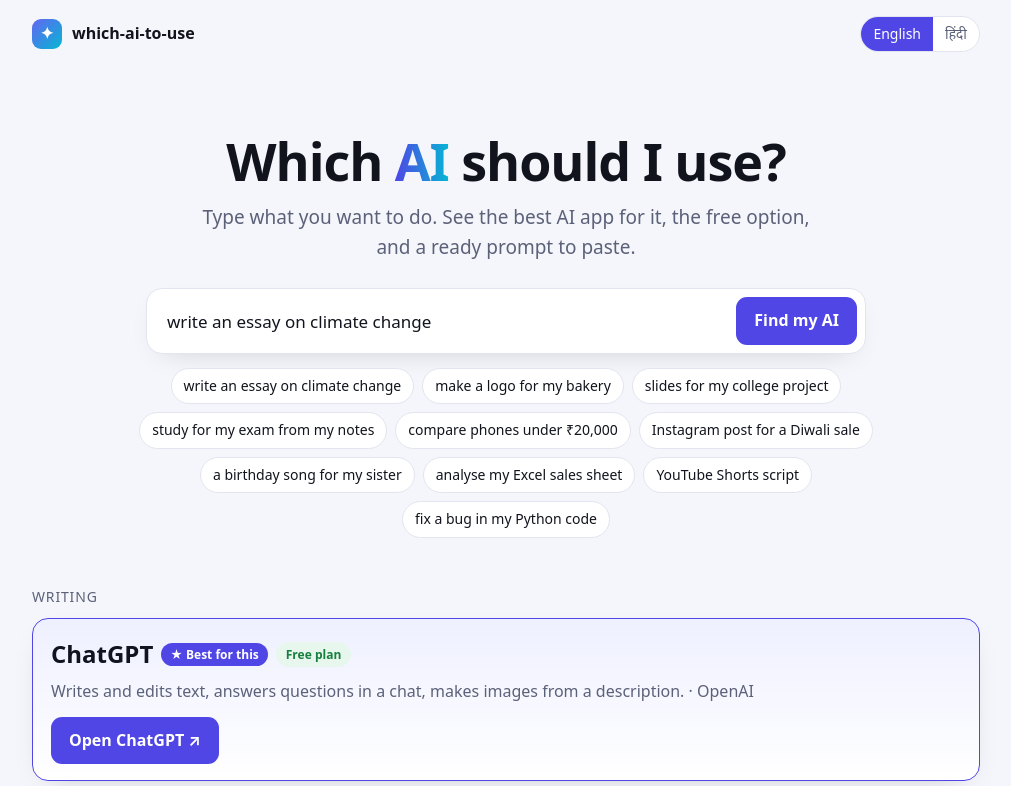
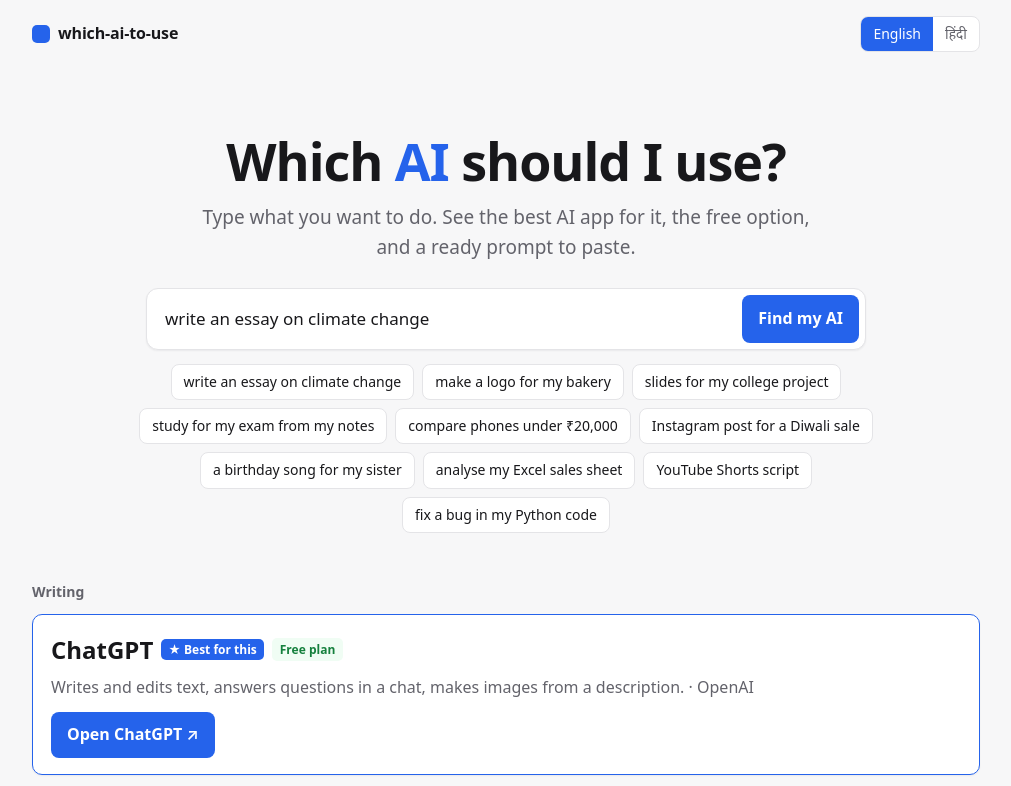
Before and after one commit to WST2002/which-ai-to-use, a website: page site/index.html in a window 1280 px wide. Both pictures are taken after a click on the button "write an essay on climate change". Shown: the top 786 px of the page, without its empty margins (134-1145 px from the left). Drawn offline with Linux system fonts and the light colour scheme; files whose address does not match are found by name.

Commit message:
Give the website the same clean design: flat colours, one accent, aligned cards

```diff
--- a/site/index.html
+++ b/site/index.html
@@ -13,53 +13,53 @@
 <meta name="twitter:card" content="summary">
 <script type="application/ld+json">{"@context":"https://schema.org","@type":"WebApplication","name":"Which AI should I use?","url":"https://wst2002.github.io/which-ai-to-use/","applicationCategory":"UtilitiesApplication","offers":{"@type":"Offer","price":"0"},"author":{"@type":"Person","name":"Wageesha Tripathi","url":"https://github.com/WST2002"}}</script>
 <style>
-  :root { --bg:#f5f6fb; --panel:#fff; --panel-2:#f7f8fc; --fg:#12141d; --muted:#5b6178; --line:#e2e5ef; --accent:#4f46e5; --accent-2:#06b6d4; --accent-soft:#eef0ff; --accent-fg:#fff; --good:#15803d; --good-soft:#e8f7ee; --shadow:0 10px 30px -18px rgba(18,20,29,.25); }
-  @media (prefers-color-scheme: dark) { :root { --bg:#0a0c13; --panel:#121623; --panel-2:#171c2c; --fg:#e9ebf5; --muted:#9aa1b9; --line:#252b3e; --accent:#8f88ff; --accent-2:#22d3ee; --accent-soft:#1d1f3b; --accent-fg:#0a0c13; --good:#4ade80; --good-soft:#10261a; --shadow:0 10px 30px -18px rgba(0,0,0,.7); } }
+  :root { --bg:#f7f7f8; --panel:#fff; --panel-2:#f4f4f5; --fg:#18181b; --muted:#63636b; --line:#e4e4e7; --accent:#2563eb; --accent-soft:#eff4ff; --accent-fg:#fff; --good:#15803d; --good-soft:#f0fdf4; --shadow:0 1px 2px rgba(24,24,27,.06); }
+  @media (prefers-color-scheme: dark) { :root { --bg:#0c0c0e; --panel:#141417; --panel-2:#1c1c20; --fg:#ededef; --muted:#a0a0a8; --line:#2a2a2f; --accent:#3b82f6; --accent-soft:#16213a; --accent-fg:#fff; --good:#4ade80; --good-soft:#0f1f15; --shadow:none; } }
   * { box-sizing: border-box; }
   body { margin: 0; background: var(--bg); color: var(--fg); font: 16px/1.6 system-ui, -apple-system, "Segoe UI", "Noto Sans Devanagari", sans-serif; }
   a { color: var(--accent); }
   .wrap { max-width: 980px; margin: 0 auto; padding: 0 16px; }
   header.top { display: flex; align-items: center; justify-content: space-between; gap: 12px; padding: 16px 0; }
-  .brand { display: flex; align-items: center; gap: 10px; font-weight: 750; }
-  .mark { width: 30px; height: 30px; border-radius: 9px; display: grid; place-items: center; color: #fff; background: linear-gradient(135deg, #6366f1, #06b6d4); }
-  .lang { display: flex; border: 1px solid var(--line); border-radius: 999px; overflow: hidden; background: var(--panel); }
+  .brand { display: flex; align-items: center; gap: 8px; font-weight: 600; letter-spacing: -.01em; }
+  .mark { width: 18px; height: 18px; border-radius: 5px; background: var(--accent); }
+  .lang { display: flex; border: 1px solid var(--line); border-radius: 8px; overflow: hidden; background: var(--panel); }
   .lang button { border: 0; background: transparent; color: var(--muted); padding: 6px 12px; font: inherit; font-size: 14px; cursor: pointer; }
   .lang button[aria-pressed="true"] { background: var(--accent); color: var(--accent-fg); }
   .hero { text-align: center; padding: clamp(24px, 6vw, 64px) 0 20px; }
   .hero h1 { font-size: clamp(30px, 6vw, 52px); line-height: 1.1; margin: 0 0 12px; letter-spacing: -.02em; }
-  .hero h1 span { background: linear-gradient(90deg, var(--accent), var(--accent-2)); -webkit-background-clip: text; background-clip: text; color: transparent; }
+  .hero h1 span { color: var(--accent); }
   .hero p { color: var(--muted); font-size: clamp(16px, 2.2vw, 19px); margin: 0 auto; max-width: 640px; }
-  form.ask { display: flex; gap: 10px; max-width: 720px; margin: 26px auto 14px; background: var(--panel); border: 1px solid var(--line); border-radius: 16px; padding: 8px; box-shadow: var(--shadow); }
+  form.ask { display: flex; gap: 10px; max-width: 720px; margin: 26px auto 14px; background: var(--panel); border: 1px solid var(--line); border-radius: 12px; padding: 6px; box-shadow: var(--shadow); }
   form.ask input { flex: 1; min-width: 0; border: 0; background: transparent; color: var(--fg); font: inherit; font-size: 17px; padding: 10px 12px; outline: none; }
-  .btn { border: 0; border-radius: 11px; padding: 11px 18px; font: inherit; font-weight: 650; cursor: pointer; background: var(--accent); color: var(--accent-fg); text-decoration: none; display: inline-block; }
+  .btn { border: 0; border-radius: 8px; padding: 10px 16px; font: inherit; font-weight: 600; cursor: pointer; background: var(--accent); color: var(--accent-fg); text-decoration: none; display: inline-block; }
   .btn.ghost { background: transparent; color: var(--accent); border: 1px solid var(--accent); }
   .btn.small { padding: 6px 12px; font-size: 14px; }
   .examples { display: flex; gap: 8px; flex-wrap: wrap; justify-content: center; max-width: 820px; margin: 0 auto; }
-  .chip { border: 1px solid var(--line); background: var(--panel); color: var(--fg); border-radius: 999px; padding: 6px 12px; font: inherit; font-size: 14px; cursor: pointer; }
+  .chip { border: 1px solid var(--line); background: var(--panel); color: var(--fg); border-radius: 8px; padding: 6px 12px; font: inherit; font-size: 14px; cursor: pointer; }
   .chip:hover { border-color: var(--accent); }
   #answer { margin: 28px 0 10px; }
-  .kind { color: var(--muted); font-size: 14px; text-transform: uppercase; letter-spacing: .06em; margin-bottom: 10px; }
+  .kind { color: var(--muted); font-size: 14px; font-weight: 600; margin-bottom: 10px; }
   .grid { display: grid; grid-template-columns: repeat(auto-fill, minmax(260px, 1fr)); gap: 14px; }
-  .card { background: var(--panel); border: 1px solid var(--line); border-radius: 16px; padding: 16px 18px; box-shadow: var(--shadow); min-width: 0; }
-  .card.top { grid-column: 1 / -1; border-color: var(--accent); background: linear-gradient(180deg, var(--accent-soft), var(--panel)); }
+  .card { background: var(--panel); border: 1px solid var(--line); border-radius: 10px; padding: 16px 18px; box-shadow: var(--shadow); min-width: 0; }
+  .card.top { grid-column: 1 / -1; border-color: var(--accent); }
   .card h2, .card h3 { margin: 0; display: flex; gap: 8px; align-items: center; flex-wrap: wrap; }
   .card h2 { font-size: 24px; }
   .card h3 { font-size: 18px; }
   .card p { margin: 6px 0 12px; color: var(--muted); }
-  .tag { font-size: 12px; font-weight: 650; padding: 2px 9px; border-radius: 999px; border: 1px solid var(--line); color: var(--muted); background: var(--panel); }
+  .tag { font-size: 12px; font-weight: 600; padding: 1px 7px; border-radius: 5px; border: 1px solid var(--line); color: var(--muted); background: var(--panel); }
   .tag.free { color: var(--good); background: var(--good-soft); border-color: transparent; }
   .tag.star { background: var(--accent); color: var(--accent-fg); border: 0; }
   .section { margin: 26px 0 10px; font-weight: 700; }
   .prompt { display: flex; gap: 10px; align-items: flex-start; }
-  .prompt pre { flex: 1; min-width: 0; margin: 0; white-space: pre-wrap; background: var(--panel-2); border: 1px solid var(--line); border-radius: 12px; padding: 12px 14px; font: 14.5px/1.6 "Cascadia Code", Consolas, monospace; color: var(--fg); }
-  .hint { margin-top: 16px; padding: 12px 14px; border-radius: 12px; background: var(--accent-soft); }
+  .prompt pre { flex: 1; min-width: 0; margin: 0; white-space: pre-wrap; background: var(--panel-2); border: 1px solid var(--line); border-radius: 8px; padding: 12px 14px; font: 14px/1.6 ui-monospace, "Cascadia Code", Consolas, monospace; color: var(--fg); }
+  .hint { margin-top: 16px; padding: 12px 14px; border-radius: 8px; background: var(--accent-soft); }
   .hint code { font-weight: 700; }
-  .how { margin: 48px 0 0; display: grid; grid-template-columns: repeat(auto-fill, minmax(220px, 1fr)); gap: 14px; }
+  .how { margin: 48px 0 0; display: grid; grid-template-columns: repeat(3, minmax(0, 1fr)); gap: 12px; }
   .how .card p { margin-bottom: 0; }
   footer { color: var(--muted); font-size: 14px; text-align: center; padding: 40px 0 32px; }
   @media (max-width: 560px) { .examples .chip:nth-child(n+7) { display: none; } }
   .btn:disabled { opacity: .7; cursor: progress; }
-  .thinking { background: var(--panel); border: 1px solid var(--line); border-radius: 16px; padding: 18px 20px; box-shadow: var(--shadow); }
+  .thinking { background: var(--panel); border: 1px solid var(--line); border-radius: 10px; padding: 18px 20px; box-shadow: var(--shadow); }
   .steps { list-style: none; margin: 0 0 14px; padding: 0; display: grid; gap: 8px; }
   .steps li { display: flex; align-items: center; gap: 10px; color: var(--muted); transition: color .2s; }
   .steps li .dot { width: 18px; height: 18px; border-radius: 50%; border: 2px solid var(--line); flex: none; display: grid; place-items: center; font-size: 11px; }
@@ -68,20 +68,21 @@
   .steps li.done { color: var(--fg); }
   .steps li.done .dot { border-color: var(--good); background: var(--good); color: #fff; }
   .bar { height: 6px; border-radius: 999px; background: var(--panel-2); overflow: hidden; }
-  .bar span { display: block; height: 100%; width: 0; border-radius: inherit; background: linear-gradient(90deg, var(--accent), var(--accent-2)); transition: width .35s ease; }
-  .skeleton { height: 120px; border-radius: 16px; margin-top: 14px; background: linear-gradient(90deg, var(--panel-2) 25%, var(--line) 50%, var(--panel-2) 75%); background-size: 200% 100%; animation: shimmer 1.2s linear infinite; }
+  .bar span { display: block; height: 100%; width: 0; border-radius: inherit; background: var(--accent); transition: width .35s ease; }
+  .skeleton { height: 120px; border-radius: 10px; margin-top: 14px; background: linear-gradient(90deg, var(--panel-2) 25%, var(--line) 50%, var(--panel-2) 75%); background-size: 200% 100%; animation: shimmer 1.2s linear infinite; }
   .rise { animation: rise .45s ease both; animation-delay: calc(var(--i, 0) * 90ms); }
   @keyframes spin { to { transform: rotate(360deg); } }
   @keyframes shimmer { to { background-position: -200% 0; } }
   @keyframes rise { from { opacity: 0; transform: translateY(14px); } to { opacity: 1; transform: none; } }
   @media (prefers-reduced-motion: reduce) { .rise, .skeleton, .steps li.active .dot { animation: none; } }
+  @media (max-width: 700px) { .how { grid-template-columns: 1fr; } }
   @media (max-width: 560px) { form.ask { flex-direction: column; } .btn { width: 100%; text-align: center; } .prompt { flex-direction: column; } .card .btn { width: auto; } }
 </style>
 </head>
 <body>
 <div class="wrap">
   <header class="top">
-    <div class="brand"><span class="mark" aria-hidden="true">✦</span>which-ai-to-use</div>
+    <div class="brand"><span class="mark" aria-hidden="true"></span>which-ai-to-use</div>
     <div class="lang" role="group" aria-label="Language">
       <button type="button" data-lang="en" aria-pressed="true">English</button>
       <button type="button" data-lang="hi" aria-pressed="false">हिंदी</button>
```
